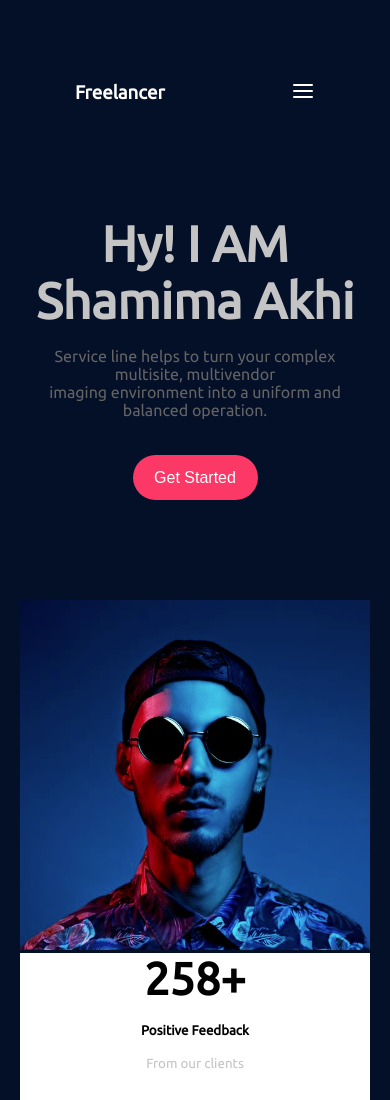
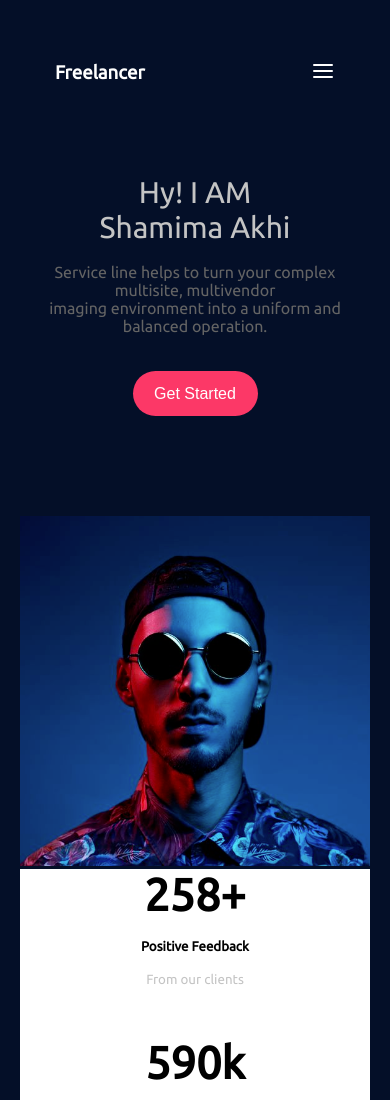
Before and after one commit to Emmanuel-Nyadzi/Figma-Design, a plain HTML site: page index.html in a window 390 px wide. Shown: the top 1100 px of the page. Drawn offline with nearby package versions, Linux system fonts and the light colour scheme.

Commit message:
updated project

```diff
--- a/index.html
+++ b/index.html
@@ -176,7 +176,7 @@
         <div class="adjust"><img src="images/flower4.png" alt=""></div>
         <div><img src="images/flower3.png" alt=""></div>
       </div>
-    </section>
+    </section><br>
 
     <section class="pricing">
             <div class="pricing-texts">
--- a/style.css
+++ b/style.css
@@ -347,8 +347,6 @@ nav ul li a{
 
 
 
-
-
 @media (max-width: 600px) {
     nav ul{
         position: absolute;
@@ -361,6 +359,9 @@ nav ul li a{
         gap: 0;
         overflow: hidden;
     }
+    nav{
+    margin: 15px;
+}
     body{
         padding: 1.25rem;
     }
@@ -381,6 +382,12 @@ nav ul li a{
         text-align: center;
         color: white;
     }
+    .hero-text h1{
+    color: #C4C4C4;
+    font-weight: 300;
+    font-size: 30px;
+    font-style: bold;
+}
     .hero img{
         width: 100%;
         height: auto;
```
